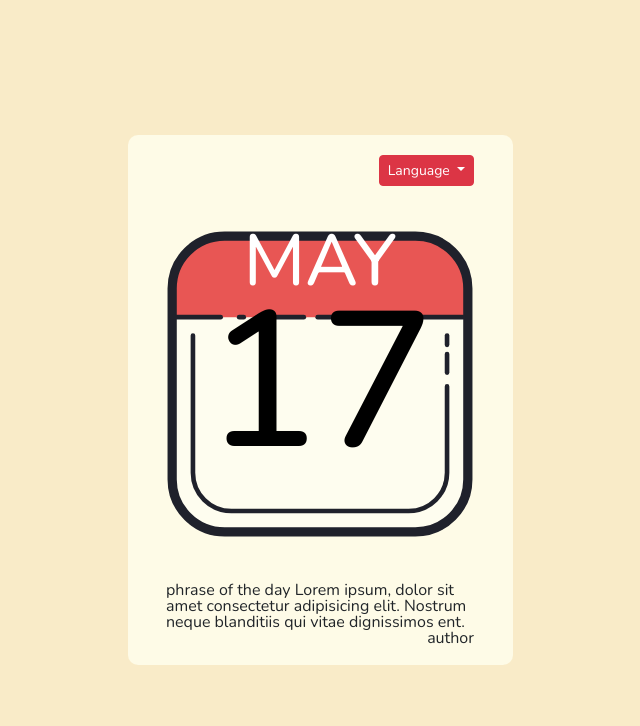
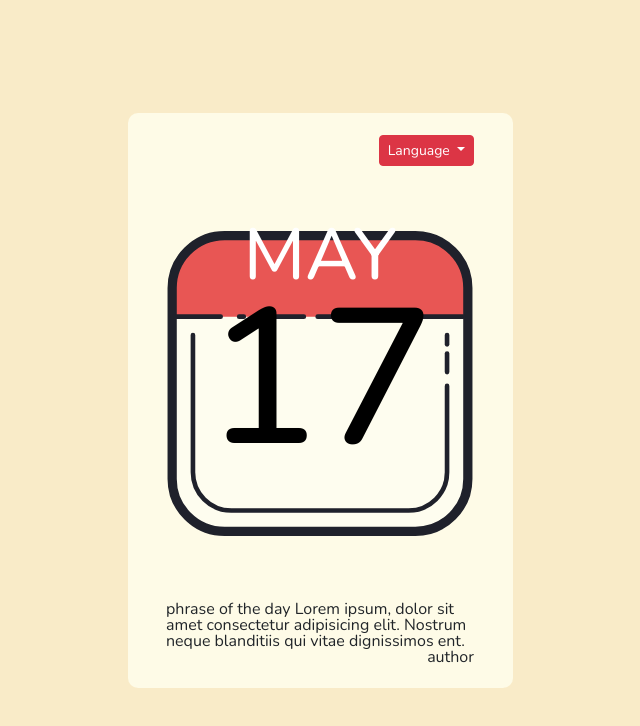
Before and after one commit to alejandroaperez1994g/quote_of_the_day, a website with bundled scripts: page index.html in a window 1280 px wide. Shown: the whole page, without its empty margins (320-960 px from the left). Built offline with nearby package versions, Linux system fonts and the light colour scheme; no server answers.

Commit message:
fixing styles

```diff
--- a/src/css/calendar.css
+++ b/src/css/calendar.css
@@ -14,11 +14,12 @@
 .calendar__month {
   color: var(--white);
   font-size: 4.5rem;
+  margin-top: 0.5rem;
   font-weight: 500;
 }
 .calendar__day {
   position: relative;
-  bottom: 4rem;
+  bottom: 5rem;
   color: var(--black);
   font-size: 12rem;
   font-weight: 500;
--- a/src/css/style.css
+++ b/src/css/style.css
@@ -22,7 +22,7 @@ body {
   justify-content: center;
   align-items: center;
   height: 100vh;
-  background: var(--primary-color);
+  background: var(--primary-color) !important;
 }
 
 main {
@@ -31,7 +31,7 @@ main {
   justify-content: space-around;
   align-items: center;
   width: 385px;
-  height: 530px;
+  height: 575px;
   background: var(--secondary-color);
   border-radius: 10px;
 }
```
